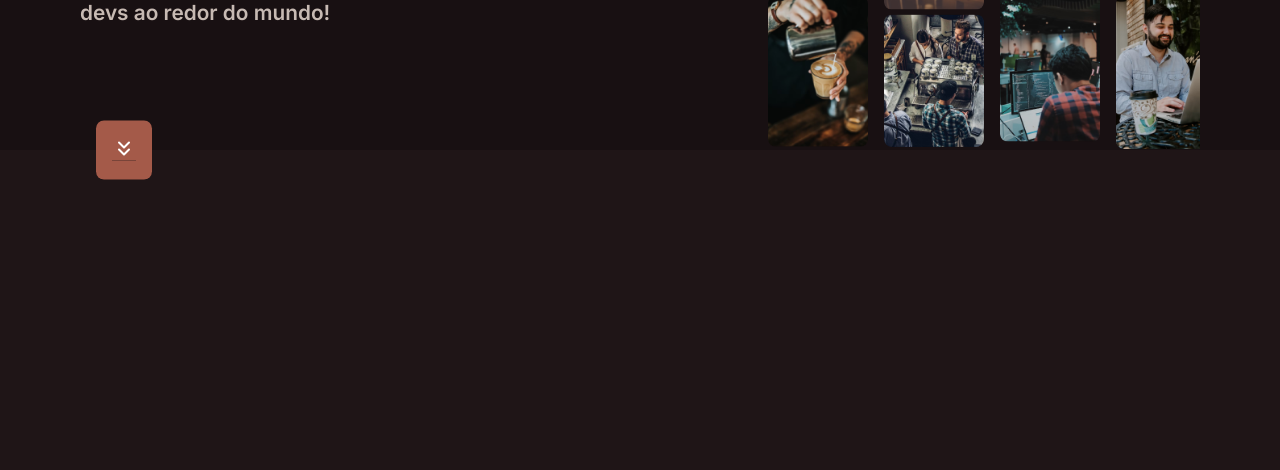
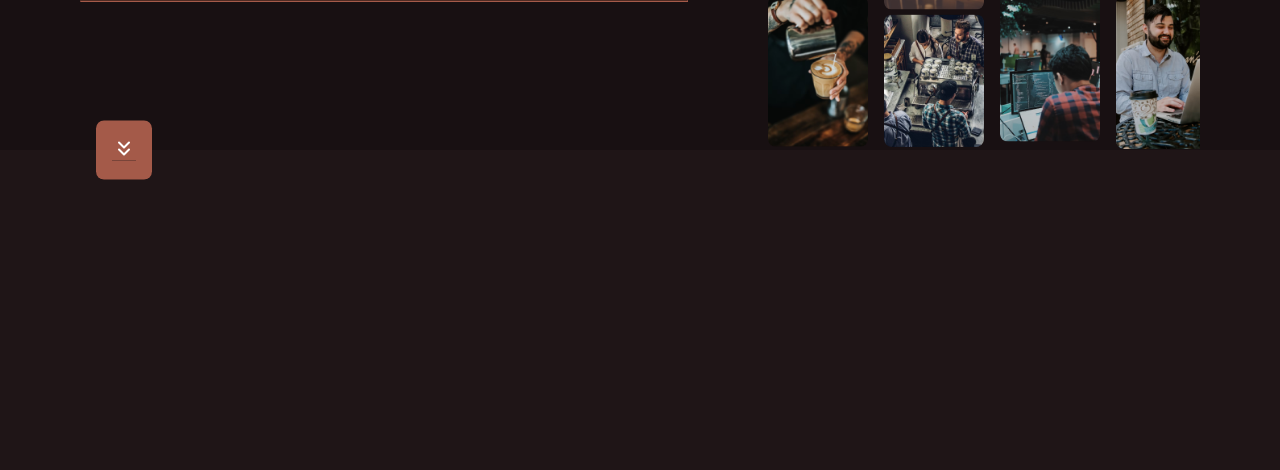
Before and after one commit to JuliaPachecoCosta/BalleCoffe-Aula, a plain HTML site: page main.html in a window 1280 px wide. Shown: the part 330-800 px from the top of the page. Drawn offline with Linux system fonts and the light colour scheme.

Commit message:
Módulo4 atualizado

```diff
--- a/main.html
+++ b/main.html
@@ -24,7 +24,6 @@
                     <span class="news marrom">Novidades</span>
                     <h1>Encontre a receita perfeita!</h1>
                     <hr>
-                    <h2 class="subtitle">Explore dezenas de variações da bebida favorita entre os devs ao redor do mundo!</h2>
                 </header>
 
                 <!-- Galeria de imagens -->
```
